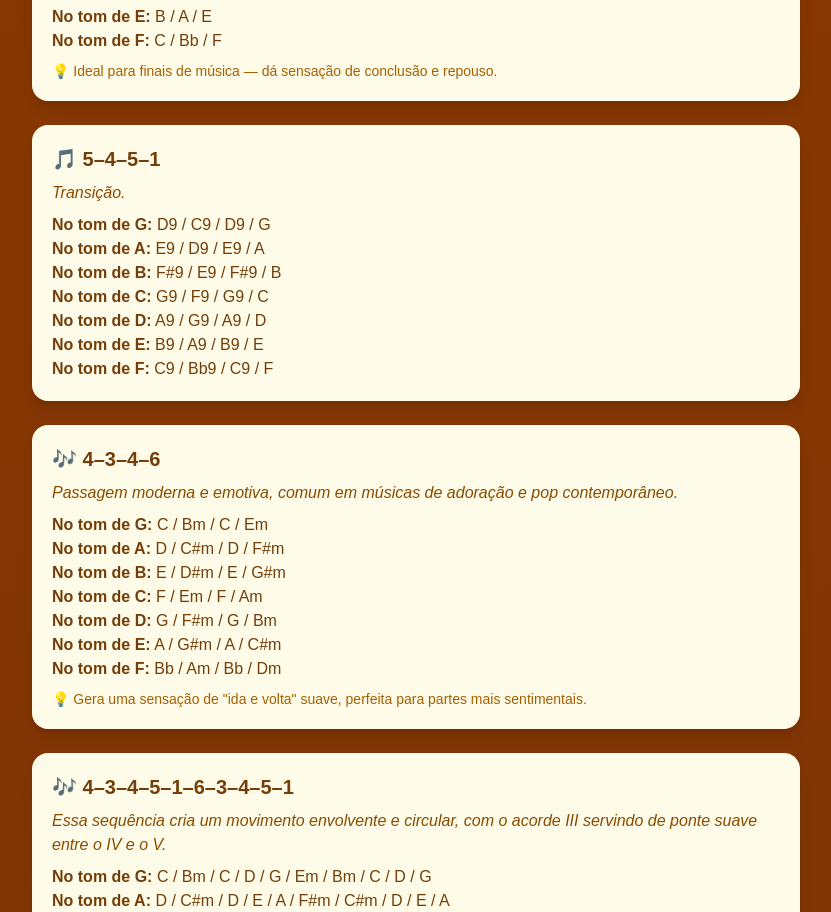
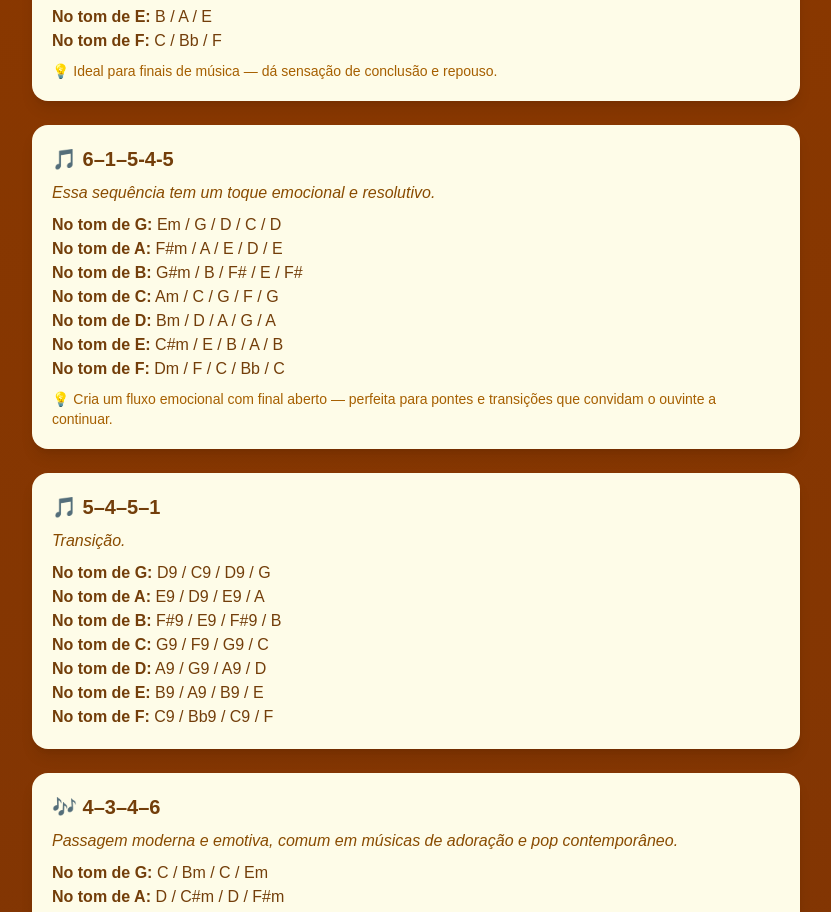
Before and after one commit to robsonalbuquerquedev/learningguitar, a Next.js app: page /progressoes-harmonicas-mais-usadas in a window 1280 px wide. Shown: the part 6123-7035 px from the top of the page, without its empty margins (224-1055 px from the left). Built offline with nearby package versions, Linux system fonts and the light colour scheme.

Commit message:
update: atualizar rota progressoes-harmonicas-mais-usadas

```diff
--- a/src/app/progressoes-harmonicas-mais-usadas/page.tsx
+++ b/src/app/progressoes-harmonicas-mais-usadas/page.tsx
@@ -312,6 +312,22 @@ export default function ProgressoesHarmonicasMaisUsadas() {
                     </p>
                 </div>
 
+                {/* 6-1-5-4-5 */}
+                <div className="bg-yellow-50 text-yellow-900 p-5 rounded-2xl shadow-lg">
+                    <h3 className="text-xl font-bold mb-2">🎵 6–1–5-4-5</h3>
+                    <p className="mb-2 italic text-yellow-800">Essa sequência tem um toque emocional e resolutivo.</p>
+                    <p><strong>No tom de G:</strong> Em / G / D / C / D</p>
+                    <p><strong>No tom de A:</strong> F#m / A / E / D / E</p>
+                    <p><strong>No tom de B:</strong> G#m / B / F# / E / F#</p>
+                    <p><strong>No tom de C:</strong> Am / C / G / F / G</p>
+                    <p><strong>No tom de D:</strong> Bm / D / A / G / A</p>
+                    <p><strong>No tom de E:</strong> C#m / E / B / A / B</p>
+                    <p><strong>No tom de F:</strong> Dm / F / C / Bb / C</p>
+                    <p className="mt-2 text-sm text-yellow-700">
+                        💡 Cria um fluxo emocional com final aberto — perfeita para pontes e transições que convidam o ouvinte a continuar.
+                    </p>
+                </div>
+
                 {/* 5-4-5-1 */}
                 <div className="bg-yellow-50 text-yellow-900 p-5 rounded-2xl shadow-lg">
                     <h3 className="text-xl font-bold mb-2">🎵 5–4–5–1</h3>
```
